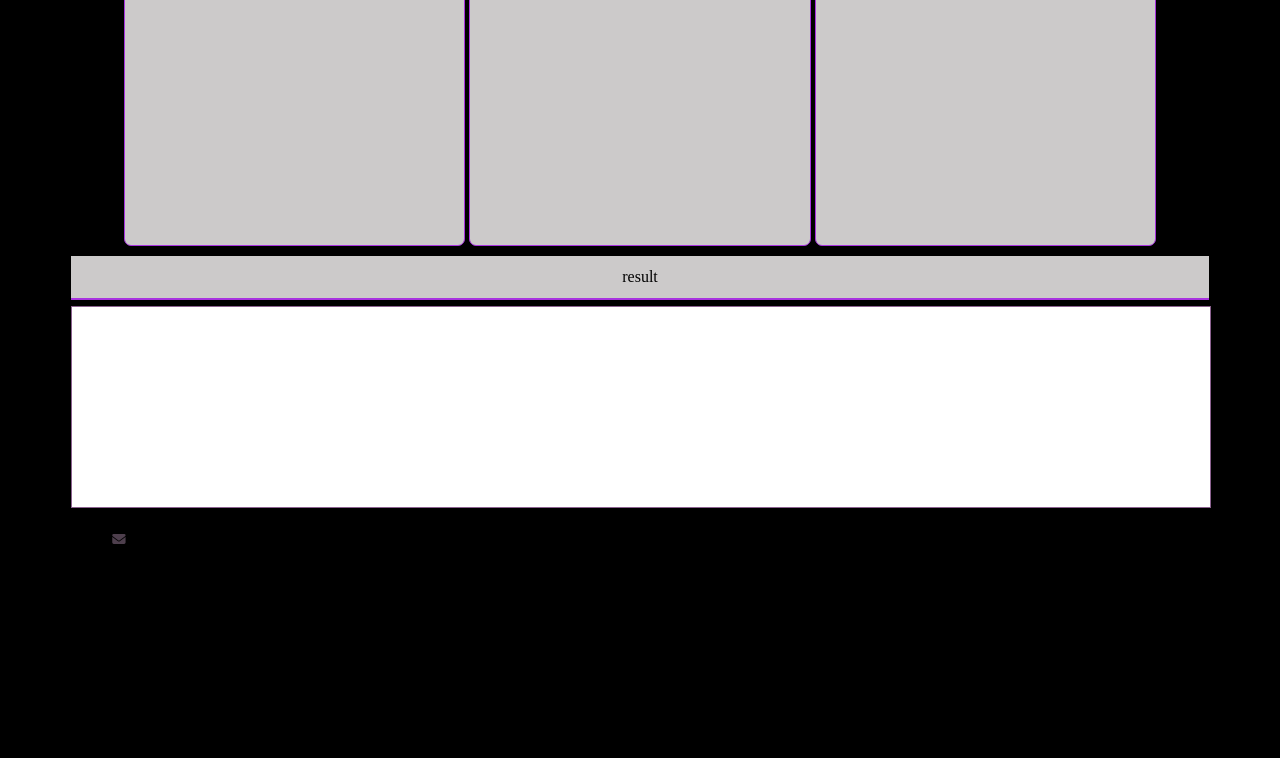
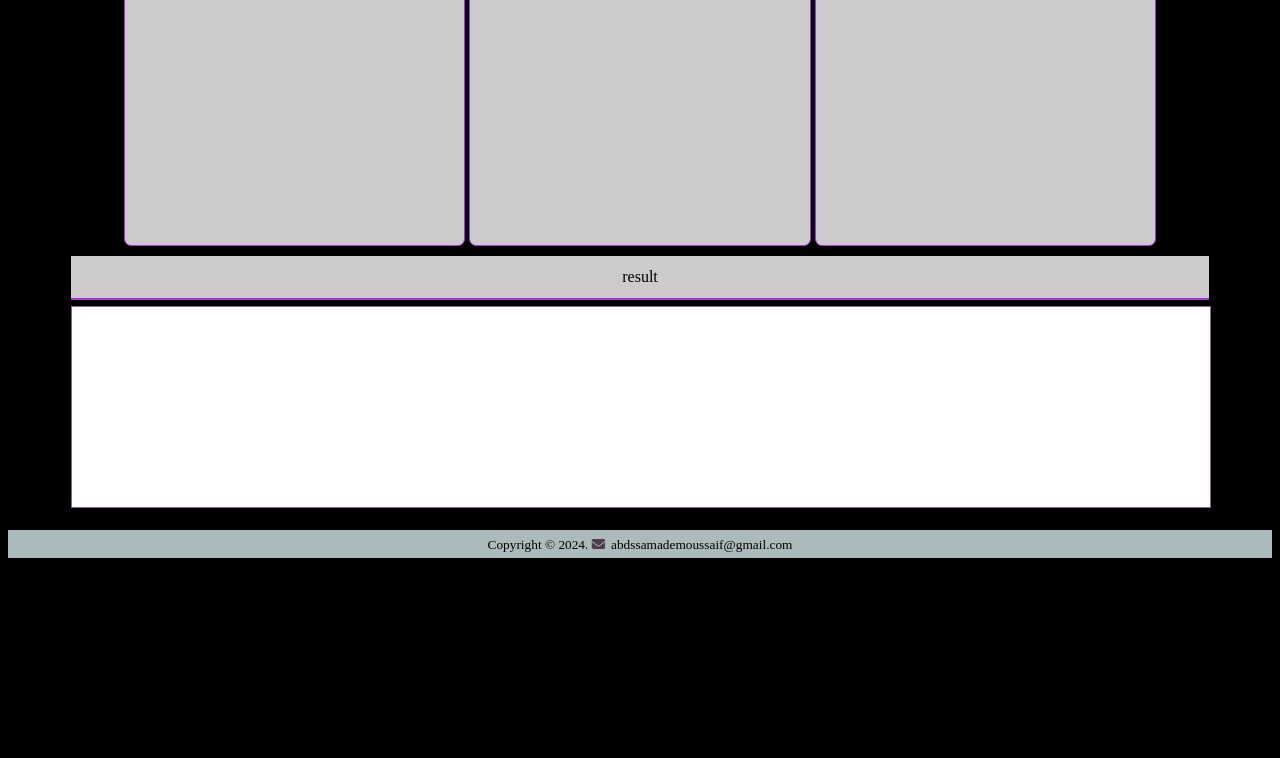
Before and after one commit to abdessamademoussaif/mini-editor-html-css-js-, a plain HTML site: page index.html in a window 1280 px wide. Shown: the part 42-800 px from the top of the page. Drawn offline with Linux system fonts and the light colour scheme.

Commit message:
Update style.css

```diff
--- a/style.css
+++ b/style.css
@@ -38,11 +38,18 @@ label{
     position: absolute;
     top: 10px;
 }
+
 i{
-    color: white;
+    color: rgb(174, 65, 189);
 
 }
-a{
+footer {
+    text-align: center;
+    padding: 5px;
+    background-color: #abbaba;
+    color: #000;
+  }
+ a{
     text-decoration: none;
     color:#000;
     margin-left: 6px;
```
